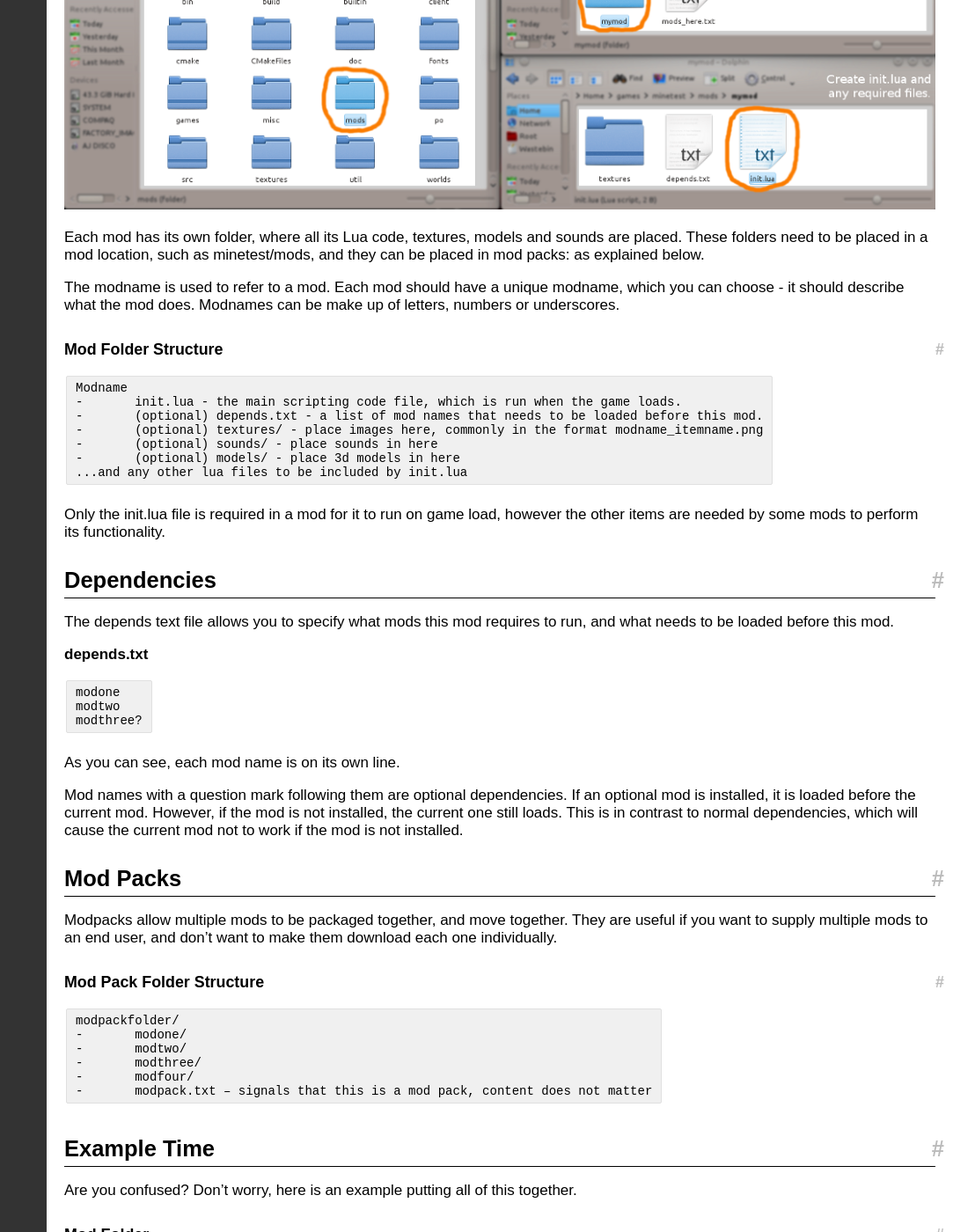
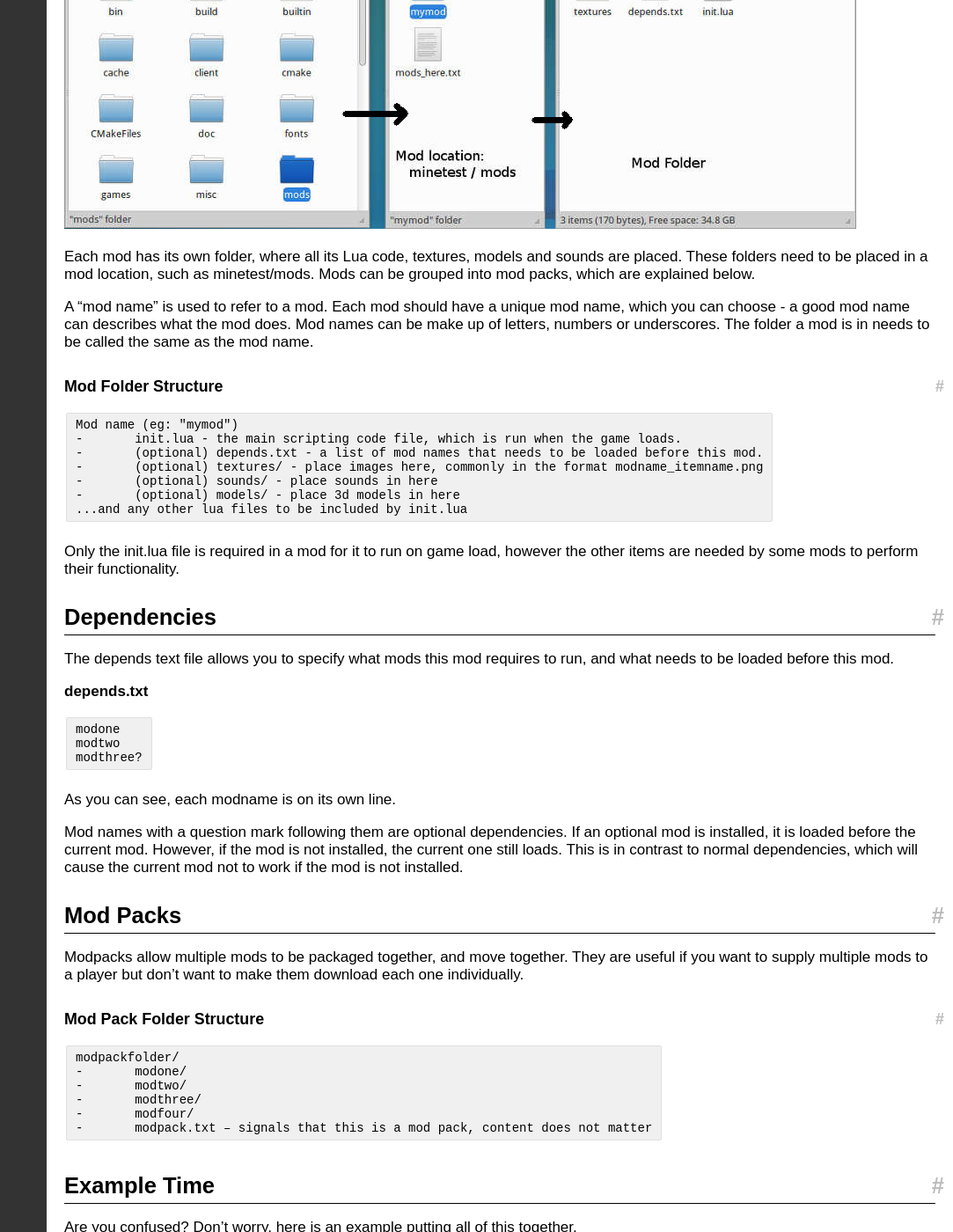
Before and after one commit to rubenwardy/minetest_modding_book, a Jekyll site: the page built from chapters/folders.md, in a window 1280 px wide and 1400 px high, scrolled down 427 px. Shown: the whole window at 88% size, without its empty margins (197-1280 px from the left). Built offline with Jekyll 4.4.1, drawn with Linux system fonts in a browser that asks for light colours; nearby versions of some CDN libraries; some of the changed text lies outside the part shown.

Commit message:
Folders: update

```diff
--- a/_includes/footer.html
+++ b/_includes/footer.html
@@ -1,6 +1,6 @@
 		</div>
-		<script async src="http://code.jquery.com/jquery-1.11.2.min.js"></script>
-		<script async src="{{ page.root }}static/script.js"></script>
+		<script src="http://code.jquery.com/jquery-1.11.2.min.js"></script>
+		<script src="{{ page.root }}static/script.js"></script>
 		<link rel="stylesheet" href="{{ page.root }}static/style.css">
 		<link rel="stylesheet" href="{{ page.root }}static/syntax.css">
 	</body>
--- a/chapters/folders.md
+++ b/chapters/folders.md
@@ -17,18 +17,19 @@ This is essential for creating mods.
 Mod Folders
 -----------
 
-![Find the mod's folder]({{ page.root }}/static/folder_modfolder.png)
+![Find the mod's folder]({{ page.root }}/static/folder_modfolder.jpg)
 
-Each mod has its own folder, where all its Lua code, textures, models and sounds are placed.
-These folders need to be placed in a mod location, such as minetest/mods, and they can be
-placed in mod packs: as explained below.
+Each mod has its own folder, where all its Lua code, textures, models and sounds
+are placed. These folders need to be placed in a mod location, such as
+minetest/mods. Mods can be grouped into mod packs, which are explained below.
 
-The modname is used to refer to a mod. Each mod should have a unique modname, which you can choose -
-it should describe what the mod does. Modnames can be make up of letters, numbers
-or underscores.
+A "mod name" is used to refer to a mod. Each mod should have a unique mod name,
+which you can choose - a good mod name can describes what the mod does.
+Mod names can be make up of letters, numbers or underscores. The folder a mod is
+in needs to be called the same as the mod name.
 
 ### Mod Folder Structure
-	Modname
+	Mod name (eg: "mymod")
 	-	init.lua - the main scripting code file, which is run when the game loads.
 	-	(optional) depends.txt - a list of mod names that needs to be loaded before this mod.
 	-	(optional) textures/ - place images here, commonly in the format modname_itemname.png
@@ -36,8 +37,8 @@ or underscores.
 	-	(optional) models/ - place 3d models in here
 	...and any other lua files to be included by init.lua
 
-Only the init.lua file is required in a mod for it to run on game load, however the other
-items are needed by some mods to perform its functionality.
+Only the init.lua file is required in a mod for it to run on game load, however
+the other items are needed by some mods to perform their functionality.
 
 Dependencies
 ------------
@@ -63,7 +64,7 @@ Mod Packs
 ---------
 
 Modpacks allow multiple mods to be packaged together, and move together.
-They are useful if you want to supply multiple mods to an end user, and don't
+They are useful if you want to supply multiple mods to a player but don't
 want to make them download each one individually.
 
 ### Mod Pack Folder Structure
@@ -92,7 +93,7 @@ Are you confused? Don't worry, here is an example putting all of this together.
 {% highlight lua %}
 print("This file will be run at load time!")
 
-minetest.register_node("mymod:node",{
+minetest.register_node("mymod:node", {
 	description = "This is a node",
 	tiles = {
 		"mymod_node.png",
```
Also changed, not shown: other parts of chapters/folders.md (+3 -3 lines), static/folder_modfolder.jpg (added), static/folder_modfolder.png (deleted).
